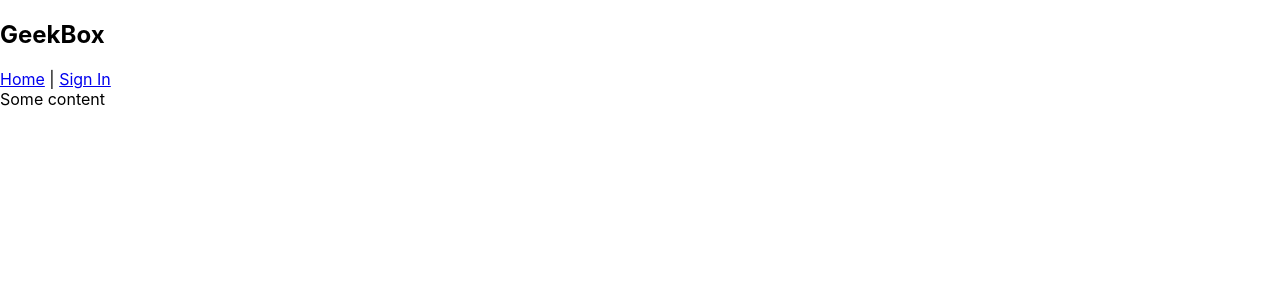
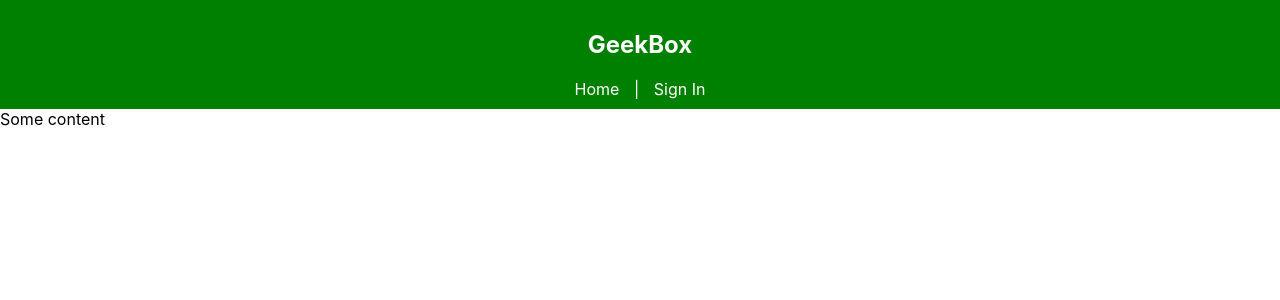
Before and after one commit to Az1rish/geekbox, a React (Create React App) app: page / in a window 1280 px wide. Shown: the top 300 px of the page. Built offline with nearby package versions, Linux system fonts and the light colour scheme.

Commit message:
add minimal style to Nav component

```diff
--- a/src/components/Nav/Nav.css
+++ b/src/components/Nav/Nav.css
@@ -0,0 +1,13 @@
+.navBar {
+    background-color: green;
+    color: white;
+    text-align: center;
+    padding: 10px 0;
+}
+
+a {
+    color: white;
+    padding: 5px;
+    text-decoration: none;
+    margin: 5px;
+}
--- a/src/components/Nav/Nav.js
+++ b/src/components/Nav/Nav.js
@@ -7,7 +7,7 @@ class Nav extends Component {
         return (
             <nav className="navBar">
                 <h1>GeekBox</h1>
-                <span>
+                <span className="links">
                     <Link to='/home'>
                         Home
                     </Link>
```
